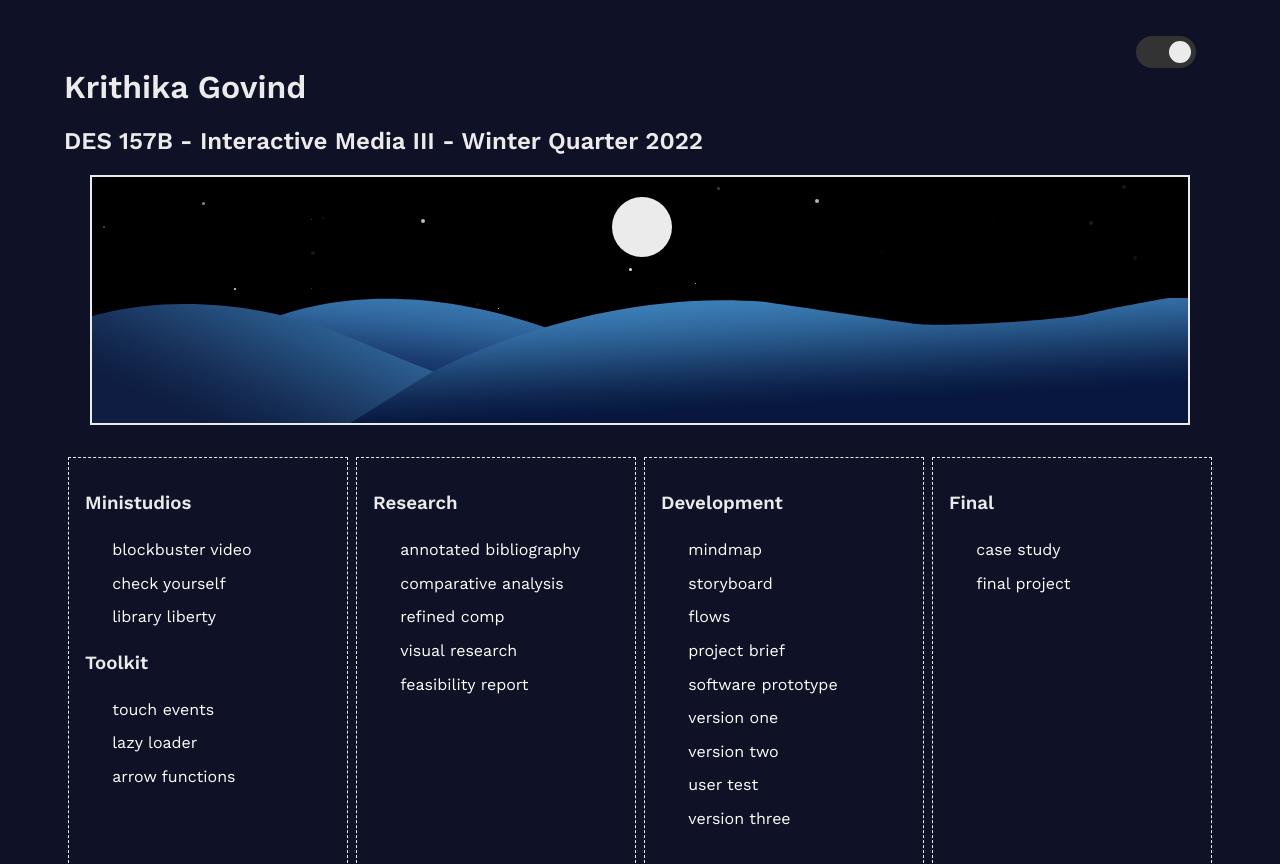
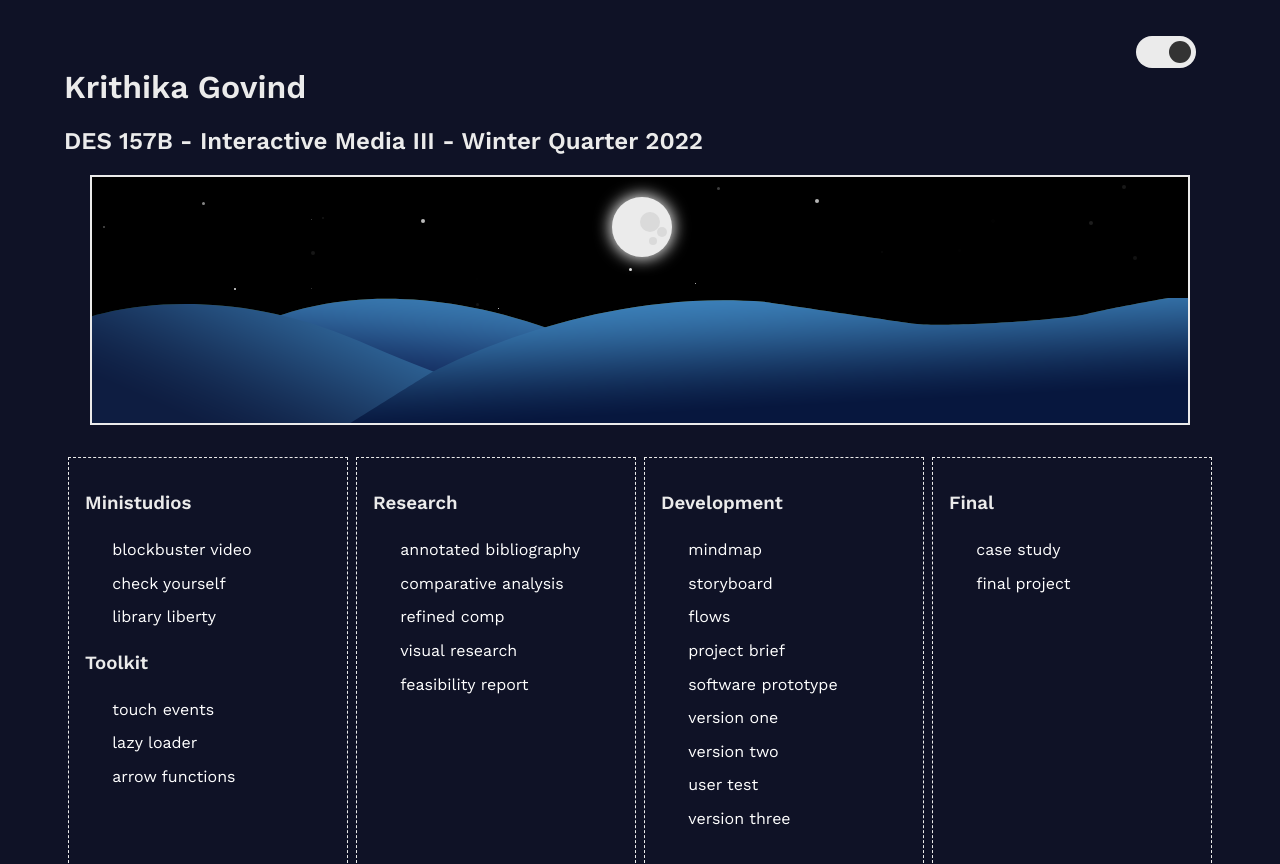
Before and after one commit to kgovind12/des157b, a plain HTML site: page index.html in a window 1280 px wide. Both pictures are taken after a click on the button 1166 px from the left and 52 px from the top of the page. Shown: the top 864 px of the page. Drawn offline with nearby package versions, Linux system fonts and the light colour scheme.

Commit message:
Styled sun and moon. Changed fade durations and delay

```diff
--- a/index.html
+++ b/index.html
@@ -21,8 +21,13 @@
             <div id="banner">
                 <div id="stars" class="hide"></div>
                 <div id="sun" class="rise"></div>
-                <div id="moon" class="hide"></div>
-                <img src="images/dayhills.png" alt="Hills graphic">
+                <div id="moon" class="hide">
+                    <div id="crater1" class="crater"></div>
+                    <div id="crater2" class="crater"></div>
+                    <div id="crater3" class="crater"></div>
+                </div>
+                <img id="dayhills" src="images/dayhills.png" alt="Day hills">
+                <img id="nighthills" src="images/nighthills.png" alt="Night hills" class="hide">
             </div>
         </header>
 
--- a/script.js
+++ b/script.js
@@ -8,9 +8,11 @@
     const sun = document.querySelector('#sun');
     const moon = document.querySelector('#moon');
     const stars = document.querySelector('#stars');
-    const hillsImg = document.querySelector('img');
+    const dayhills = document.querySelector('#dayhills');
+    const nighthills = document.querySelector('#nighthills');
 
     let mode = 'dark';
+    dayhills.className = 'slidein';
 
     button.addEventListener('click', function() {
         if (mode === 'dark') {
@@ -23,7 +25,8 @@
             mode = 'light';
             sun.className = 'set';
             moon.className = 'rise';
-            hillsImg.src = 'images/nighthills.png';
+            dayhills.className = 'fadeout';
+            nighthills.className = 'fadein';
             stars.classList.remove('hide');
 
             while (stars.children.length > 0) {
@@ -43,7 +46,8 @@
             mode = 'dark'
             sun.className = 'rise';
             moon.className = 'set';
-            hillsImg.src = 'images/dayhills.png';
+            dayhills.className = 'fadein';
+            nighthills.className = 'fadeout';
             stars.classList.add('hide');
         }
     });
--- a/styles.css
+++ b/styles.css
@@ -10,7 +10,8 @@
     --dark-banner-bg: black;
     --main-white: rgb(235, 235, 235);
     --main-black: #333;
-    --sun: #ecc219;
+    --sun: #ffe515;
+    --sun-inset-shadow: #ecc219;
 }
 
 body {
@@ -137,16 +138,17 @@ button:hover {
     cursor: pointer;
 }
 
+button.switch {
+    background-color: var(--main-white);
+}
+
 button.switch .circle {
+    background-color: var(--main-black);
     transform: translateX(28px);
 }
 
-button.switch:hover {
-    cursor: pointer;
-}
-
 .hide {
-    display: none;
+    opacity: 0;
 }
 
 #stars {
@@ -169,6 +171,20 @@ img {
     bottom: 0;
 }
 
+img.slidein {
+    transition: all;
+    animation: slidein 2000ms 1 normal ease-in-out forwards;
+}
+
+img.fadein {
+    animation: fadein 2200ms 1 normal ease-in forwards;
+    z-index: 2;
+}
+
+img.fadeout {
+    animation: fadeout 3000ms 1500ms 1 normal ease-out forwards;
+}
+
 /* Animations */
 #sun, #moon {
     width: 60px;
@@ -178,17 +194,50 @@ img {
     left: 0;
 }
 
-#sun { background: var(--sun); }
-#moon { background: var(--main-white); }
+#sun {
+    background: var(--sun);
+    box-shadow: 0px 0px 5px orange, 0 0 7px var(--sun-inset-shadow) inset;
+}
+#moon {
+    background: var(--main-white);
+    box-shadow: 0px 0px 15px 2px var(--main-white);
+}
+
+#moon .crater {
+    position: absolute;
+    border-radius: 50%;
+    background-color: rgb(218, 218, 218);
+}
+
+#moon #crater1 {
+    top: 15px;
+    right: 12px;
+    width: 20px;
+    height: 20px;
+}
+
+#moon #crater2 {
+    top: 30px;
+    right: 5px;
+    width: 10px;
+    height: 10px;
+}
+
+#moon #crater3 {
+    top: 40px;
+    right: 15px;
+    width: 8px;
+    height: 8px;
+}
 
 .rise {
     offset-path: path('M 50 350 A 100 60 0 1 1 1050 350');
-    animation: rise 2000ms 500ms 1 normal ease-in forwards;
+    animation: rise 1800ms 800ms 1 normal ease-in-out forwards;
 }
 
 .set {
     offset-path: path('M 50 350 A 100 60 0 1 1 1050 350');
-    animation: set 2000ms 1 normal ease-in forwards;
+    animation: set 1800ms 1 normal ease-in-out forwards;
 }
 
 @keyframes rise {
@@ -217,3 +266,30 @@ img {
         opacity: 1;
     }
 }
+
+@keyframes slidein {
+    0% {
+        bottom: -100px;
+    }
+    100% {
+        bottom: 0;
+    }
+}
+
+@keyframes fadein {
+    0% {
+        opacity: 0;
+    }
+    100% {
+        opacity: 1;
+    }
+}
+
+@keyframes fadeout {
+    0% {
+        opacity: 1;
+    }
+    100% {
+        opacity: 0;
+    }
+}
```
